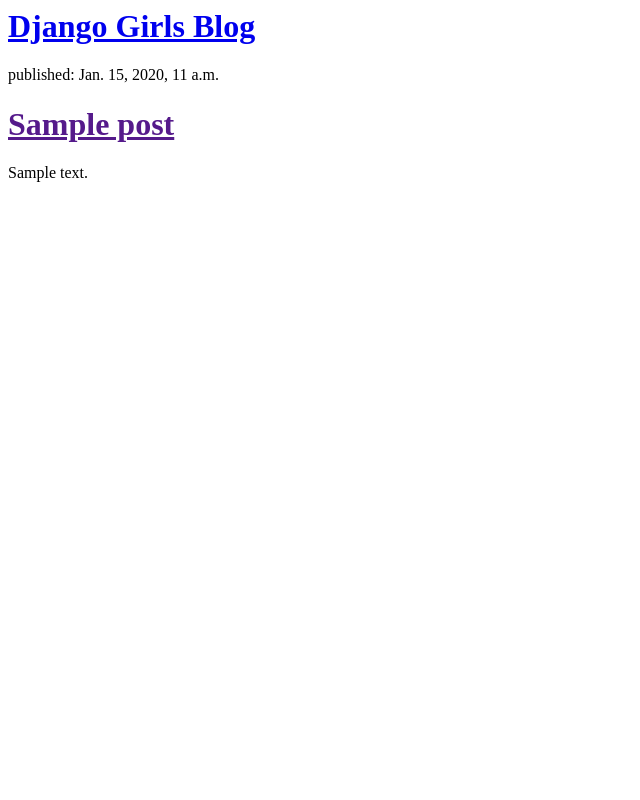
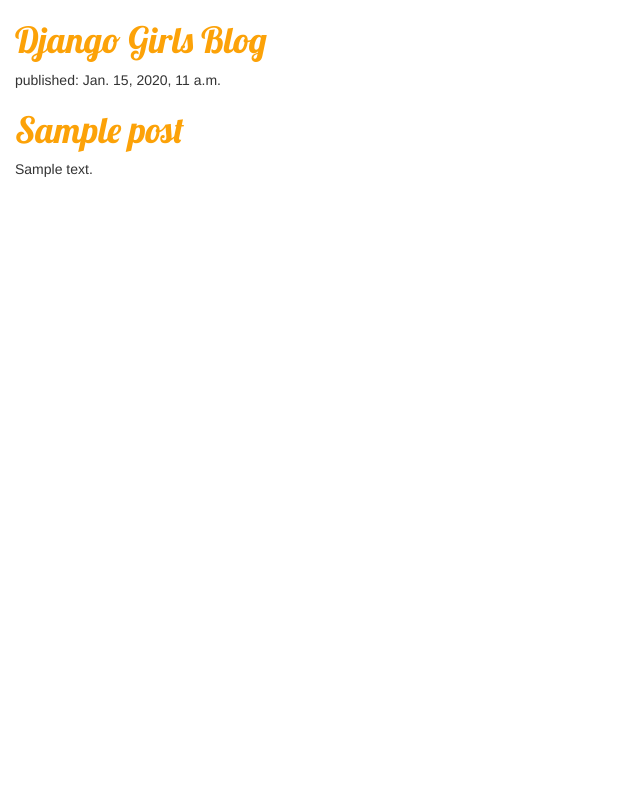
Before and after one commit to Amuel88/my-first-blog, a Django app: template blog/templates/blog/post_list.html in a window 1280 px wide. Shown: the whole page, without its empty margins (0-640 px from the left). Run offline with Django 3.2, Linux system fonts and the light colour scheme; the template is opened without the code that fills it: values that come from a table or form of the project are taken from there, others are empty; tables that the repository leaves empty hold one stand-in row (values such as "Sample post"); some libraries are stand-ins or nearby versions.

Commit message:
CSS style.

```diff
--- /dev/null
+++ b/blog/static/css/blog.css
@@ -0,0 +1,8 @@
+h1 a {
+    color: #FCA208;
+    font-family: 'Lobster';
+}
+
+body {
+    padding-left: 15px;
+}
--- a/blog/templates/blog/post_list.html
+++ b/blog/templates/blog/post_list.html
@@ -1,8 +1,16 @@
+{% load staticfiles %}
+
 <html>
 
     <head>
         <title>Annes blog</title>
-    </head>
+        <link rel="stylesheet" href="//maxcdn.bootstrapcdn.com/bootstrap/3.2.0/css/bootstrap.min.css">
+<link rel="stylesheet" href="//maxcdn.bootstrapcdn.com/bootstrap/3.2.0/css/bootstrap-theme.min.css">
+<link rel="stylesheet" href="{% static 'css/blog.css' %}">
+
+<link href="http://fonts.googleapis.com/css?family=Lobster&subset=latin,latin-ext" rel="stylesheet" type="text/css">
+
+</head>
 
     <body>
 
```
